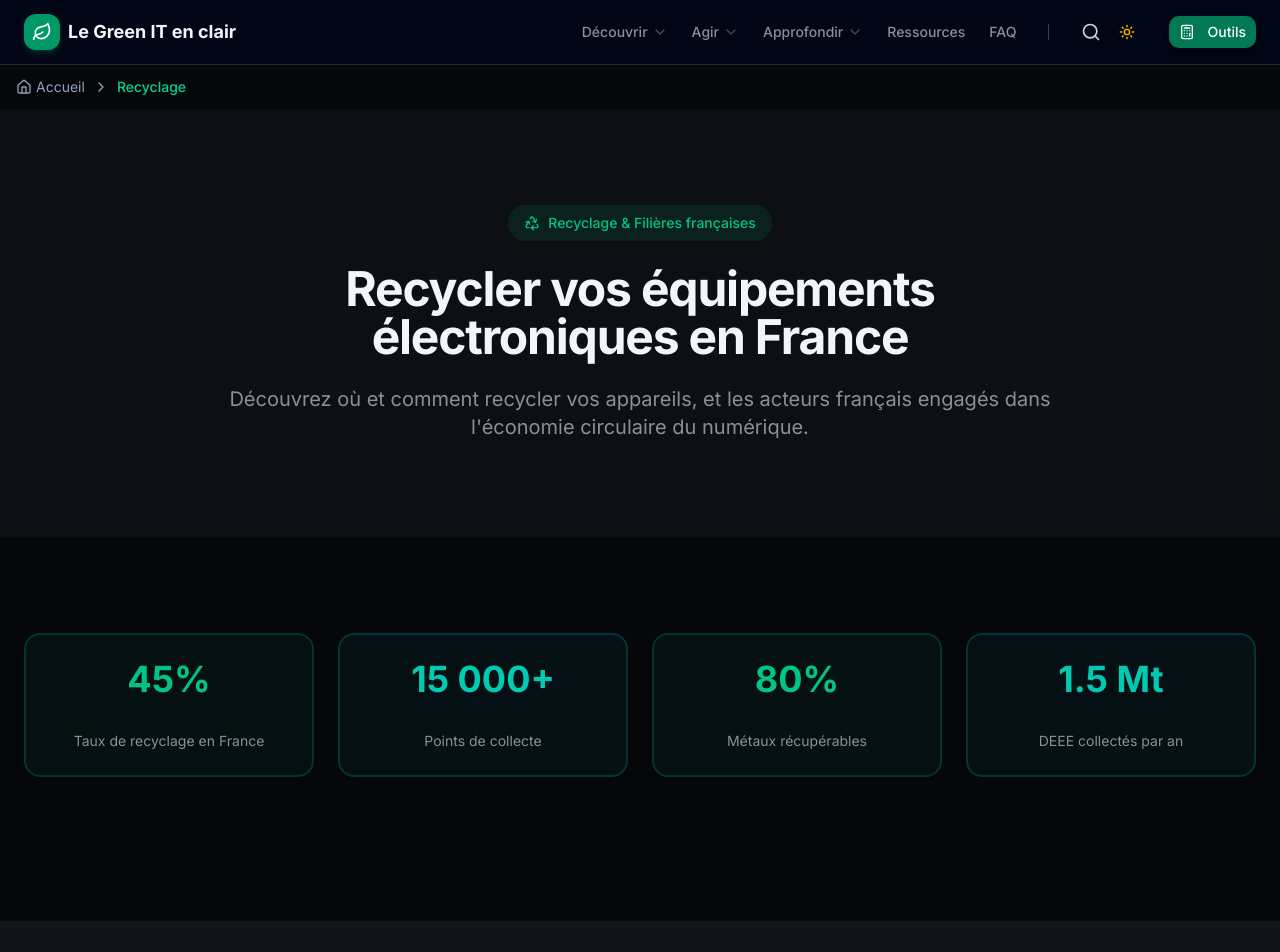
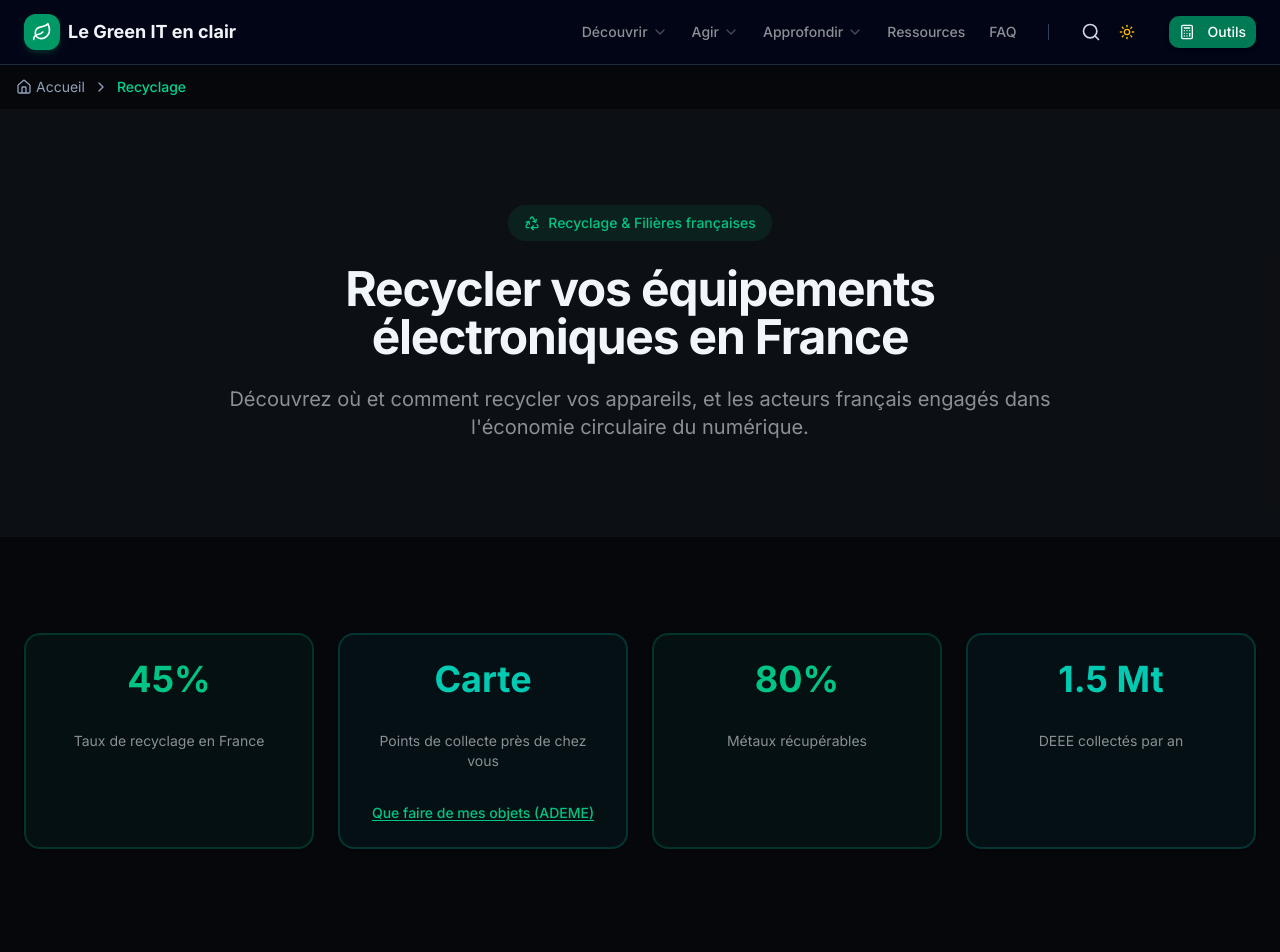
Before and after one commit to Hylst/le-green-it-en-clair, a Next.js app: page /greenit/recyclage in a window 1280 px wide. Shown: the top 952 px of the page. Built offline with nearby package versions, Linux system fonts and the light colour scheme.

Commit message:
recyclage : 15 000+ neutralise, mention illustrative + lien ADEME

```diff
--- a/app/recyclage/page.tsx
+++ b/app/recyclage/page.tsx
@@ -34,7 +34,7 @@ const recyclingActors = [
     icon: Recycle,
     color: "emerald",
     description: "Éco-organisme agréé pour la collecte et le recyclage des équipements électriques et électroniques",
-    services: ["15 000+ points de collecte", "Recyclage DEEE", "Sensibilisation"],
+    services: ["Points de collecte dans toute la France", "Recyclage DEEE", "Sensibilisation"],
     website: "https://www.ecosystem.eco",
     phone: "01 30 57 79 09",
   },
@@ -214,8 +214,16 @@ export default function RecyclagePage() {
               <p className="text-sm text-muted-foreground">Taux de recyclage en France</p>
             </Card>
             <Card className="border-2 border-accent/20 bg-accent/5 p-6 text-center">
-              <div className="mb-2 text-4xl font-bold text-accent">15 000+</div>
-              <p className="text-sm text-muted-foreground">Points de collecte</p>
+              <div className="mb-2 text-4xl font-bold text-accent">Carte</div>
+              <p className="text-sm text-muted-foreground">Points de collecte près de chez vous</p>
+              <a
+                href="https://quefairedemesdechets.ademe.fr"
+                target="_blank"
+                rel="noopener"
+                className="mt-2 inline-block text-sm font-medium text-primary underline underline-offset-2"
+              >
+                Que faire de mes objets (ADEME)
+              </a>
             </Card>
             <Card className="border-2 border-primary/20 bg-primary/5 p-6 text-center">
               <div className="mb-2 text-4xl font-bold text-primary">80%</div>
@@ -348,6 +356,19 @@ export default function RecyclagePage() {
           <h2 className="mb-8 text-center text-3xl font-bold text-foreground lg:text-4xl">
             Trouver un point de collecte près de chez vous
           </h2>
+          <p className="mx-auto mb-8 max-w-2xl text-center text-sm text-muted-foreground">
+            Chiffres illustratifs : exemple de mise en page, pas des données officielles. Pour trouver un
+            vrai point de collecte, utilisez le site officiel de l'ADEME « Que faire de mes objets » :{" "}
+            <a
+              href="https://quefairedemesdechets.ademe.fr"
+              target="_blank"
+              rel="noopener"
+              className="font-medium text-primary underline underline-offset-2"
+            >
+              quefairedemesdechets.ademe.fr
+            </a>
+            .
+          </p>
 
           {/* Search Bar */}
           <div className="mb-8">
```
